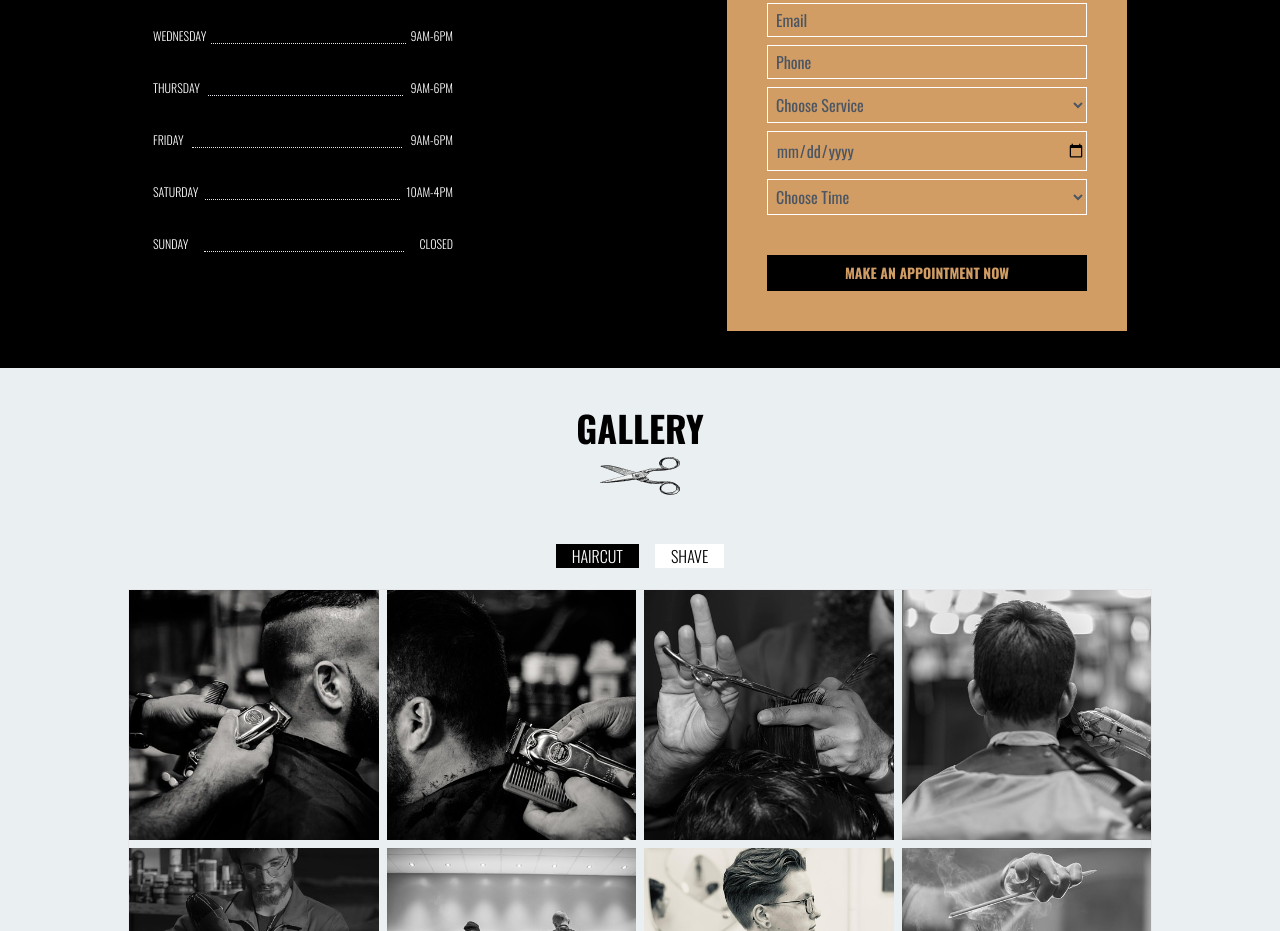
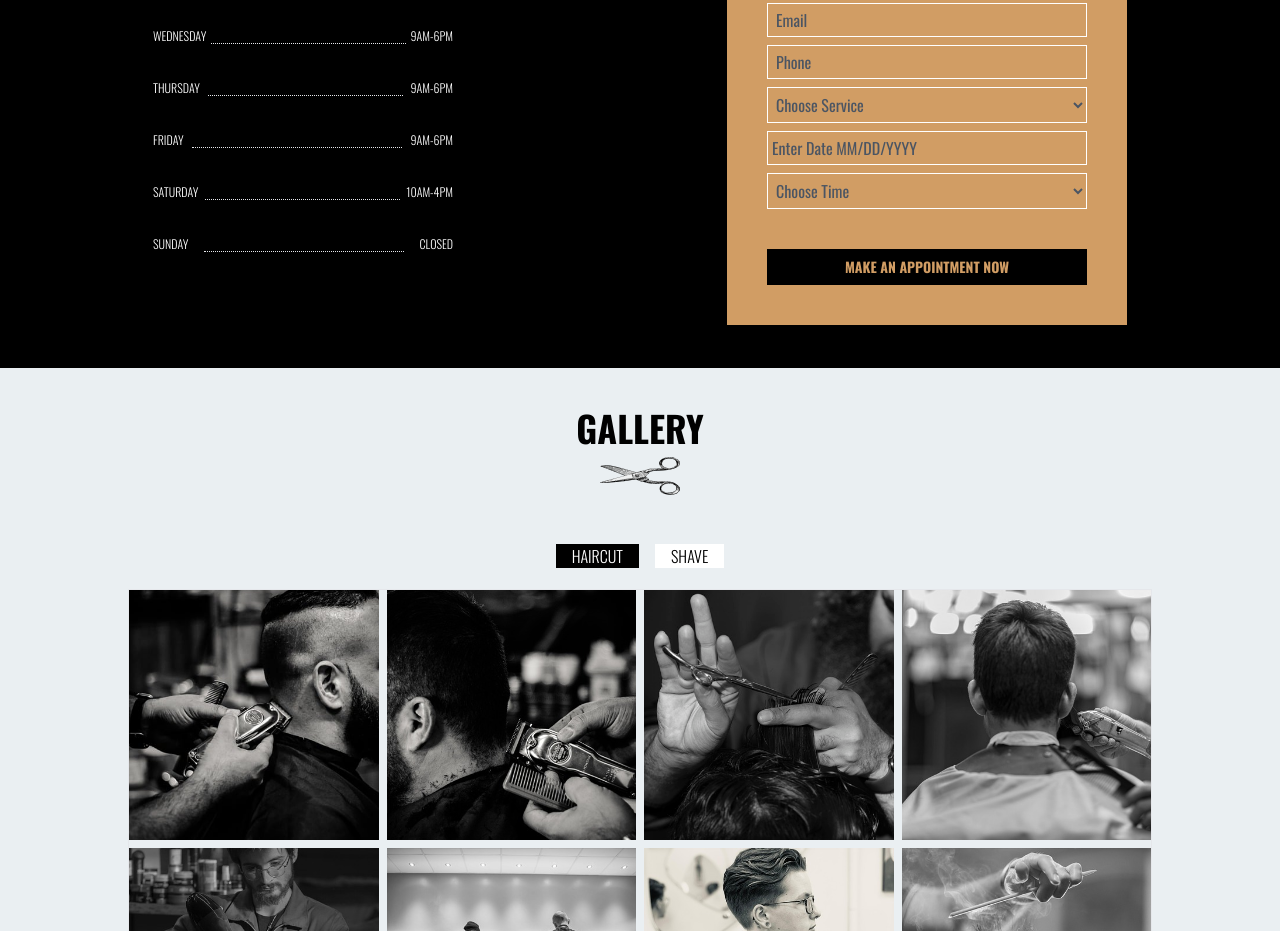
Before and after one commit to Danieljamespm/barber-shop-react, a React (Vite) app: page / in a window 1280 px wide. Shown: the part 6000-6931 px from the top of the page. Built offline with nearby package versions, Linux system fonts and the light colour scheme.

Commit message:
changed type='date' input to number and date input will be entered manually.

```diff
--- a/src/Components/Appointment.jsx
+++ b/src/Components/Appointment.jsx
@@ -59,7 +59,7 @@ const Appointment = () => {
                         <option className='bg-white'>Massage</option>
                         <option className='bg-white'>Pedicure</option>
                     </select>
-                    <input  className='bg-[#d19d64] border border-white w-[80%] mb-2 text-md font-oswald py-1 indent-1 focus:outline-none'type='date' name='date' placeholder='Date' />
+                    <input  className='bg-[#d19d64] border border-white w-[80%] mb-2 text-md font-oswald py-1 indent-1 focus:outline-none placeholder-gray-600'type='number' name='date' placeholder='Enter Date MM/DD/YYYY' />
                     <select className='bg-[#d19d64] border border-white w-[80%] text-md font-oswald py-1 indent-1 focus:outline-none'>
                         <option className='bg-white'>Choose Time</option>
                         <option className='bg-white'>9:00 to 9:30</option>
```
